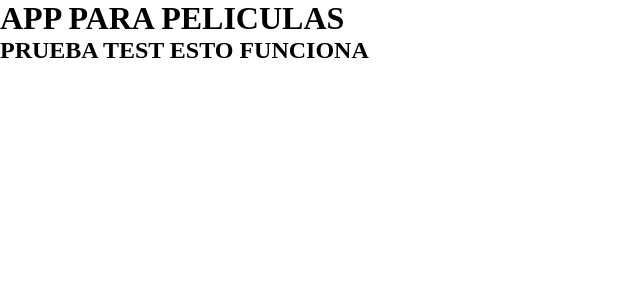
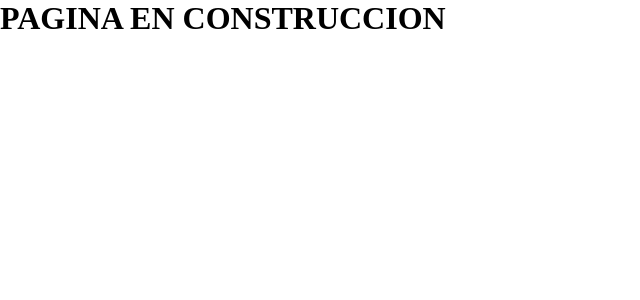
Before and after one commit to ishaba1/movies-clon2023, a React (Vite) app: page / in a window 1280 px wide. Shown: the top 300 px of the page, without its empty margins (0-640 px from the left). Built offline with nearby package versions, Linux system fonts and the light colour scheme.

Commit message:
[cfg] -base prod

```diff
--- a/src/App.jsx
+++ b/src/App.jsx
@@ -1,8 +1,7 @@
 const App = () => {
   return (
     <div>
-      <h1>APP PARA PELICULAS</h1>
-      <h2>PRUEBA TEST ESTO FUNCIONA</h2>
+      <h1>PAGINA EN CONSTRUCCION</h1>
     </div>
   );
 };
```
